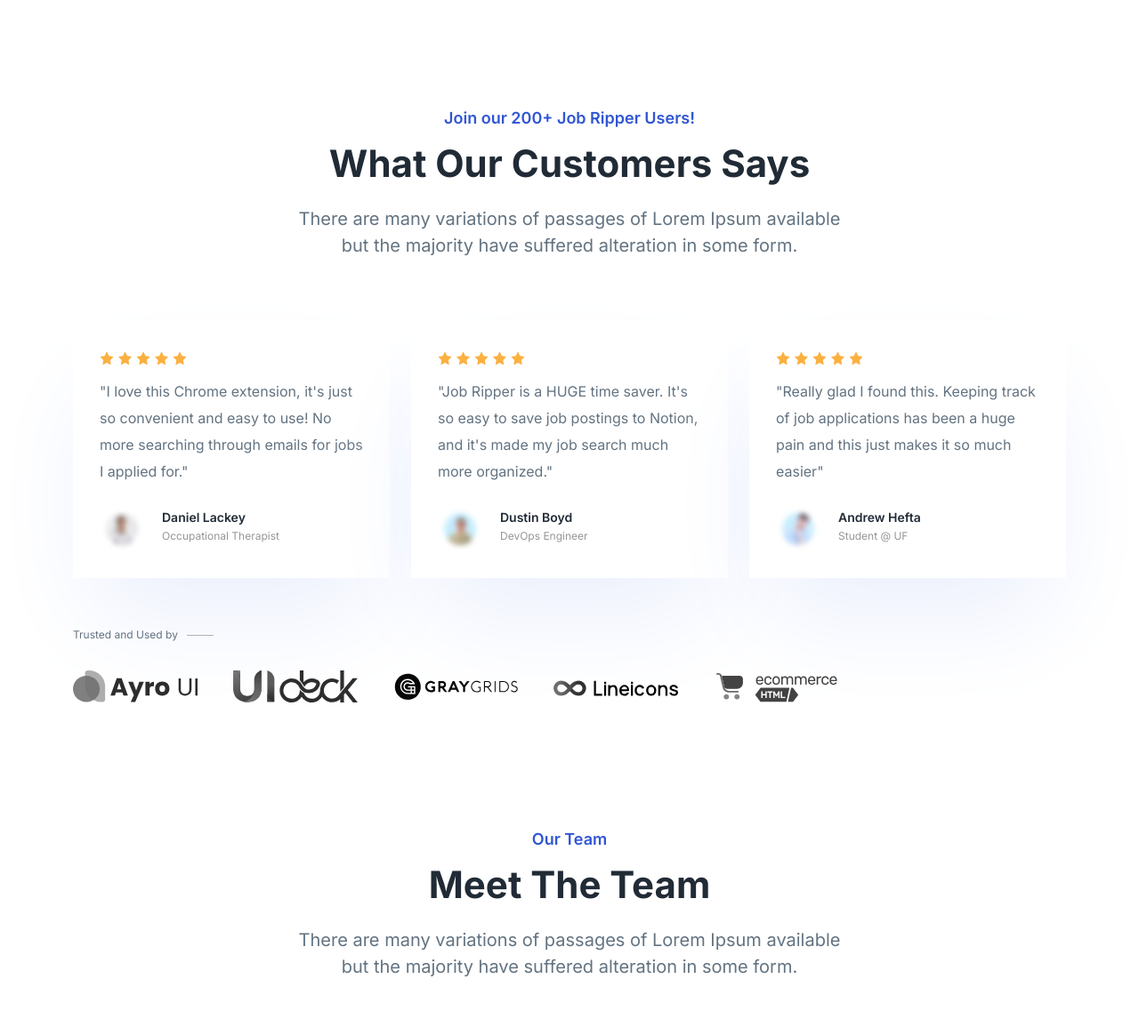
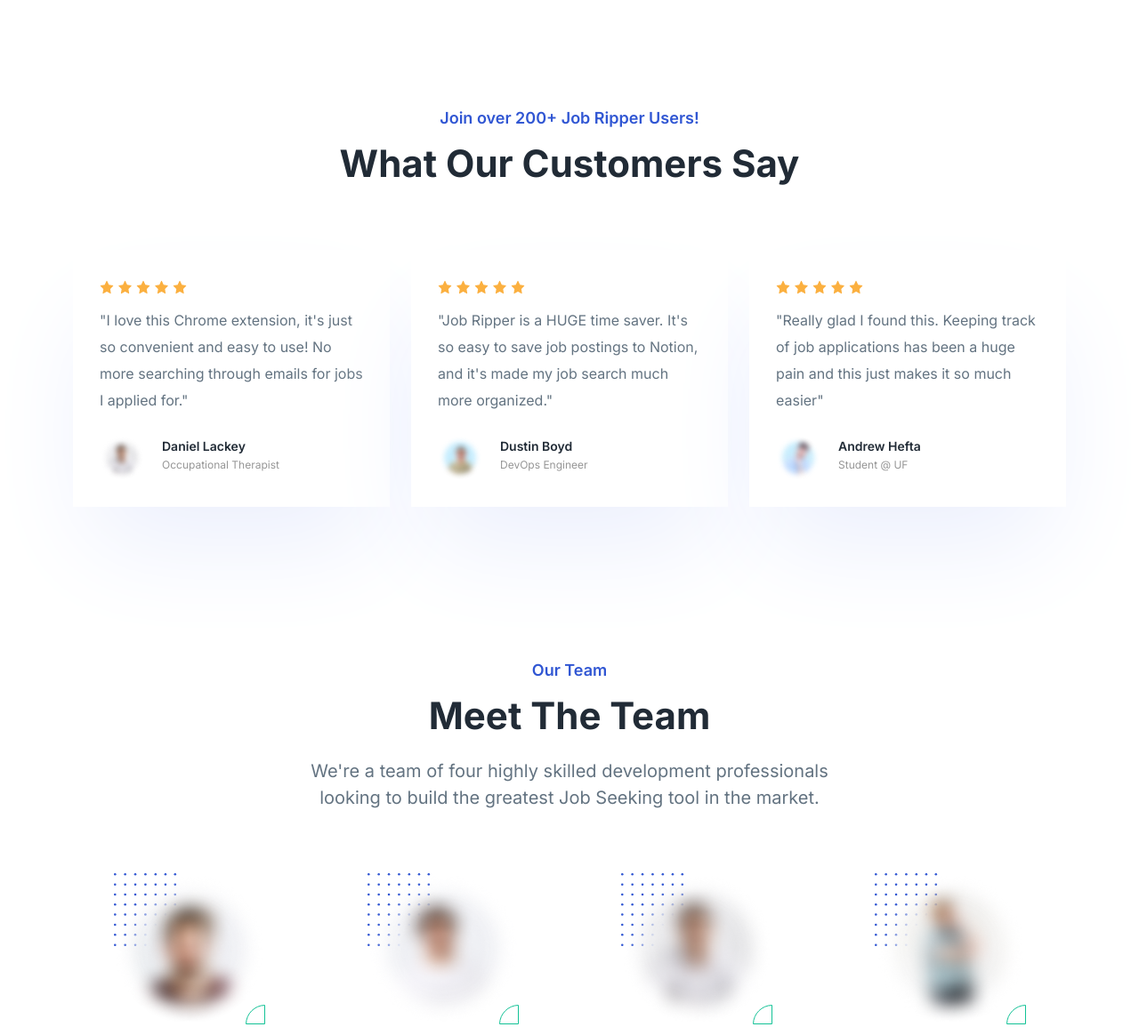
Before and after one commit to Heyrio/Heyrio.github.io, a plain HTML site: page index.html in a window 1280 px wide. Shown: the part 4440-5595 px from the top of the page at 89% size. Drawn offline with Linux system fonts and the light colour scheme.

Commit message:
more clean up

```diff
--- a/index.html
+++ b/index.html
@@ -388,10 +388,9 @@
           <div class="col-lg-12">
             <div class="ud-section-title text-center mx-auto">
               <span>FAQ</span>
-              <h2>Any Questions? Answered</h2>
+              <h2>Any Questions?</h2>
               <p>
-                There are many variations of passages of Lorem Ipsum available
-                but the majority have suffered alteration in some form.
+                We get a lot of questions in our email, so we've answered the most common ones below.
               </p>
             </div>
           </div>
@@ -551,12 +550,12 @@
         <div class="row">
           <div class="col-lg-12">
             <div class="ud-section-title mx-auto text-center">
-              <span>Join our 200+ Job Ripper Users!</span>
-              <h2>What our Customers Says</h2>
-              <p>
+              <span>Join over 200+ Job Ripper Users!</span>
+              <h2>What our Customers Say</h2>
+              <!-- <p>
                 There are many variations of passages of Lorem Ipsum available
                 but the majority have suffered alteration in some form.
-              </p>
+              </p> -->
             </div>
           </div>
         </div>
@@ -657,7 +656,7 @@
             </div>
           </div>
         </div>
-        <div class="row">
+        <!-- <div class="row">
           <div class="col-lg-12">
             <div class="ud-brands wow fadeInUp" data-wow-delay=".2s">
               <div class="ud-title">
@@ -691,7 +690,7 @@
               </div>
             </div>
           </div>
-        </div>
+        </div> -->
       </div>
     </section>
     <!-- ====== Testimonials End ====== -->
@@ -705,8 +704,7 @@
               <span>Our Team</span>
               <h2>Meet The Team</h2>
               <p>
-                There are many variations of passages of Lorem Ipsum available
-                but the majority have suffered alteration in some form.
+                We're a team of four highly skilled development professionals looking to build the greatest Job Seeking tool in the market.
               </p>
             </div>
           </div>
```
